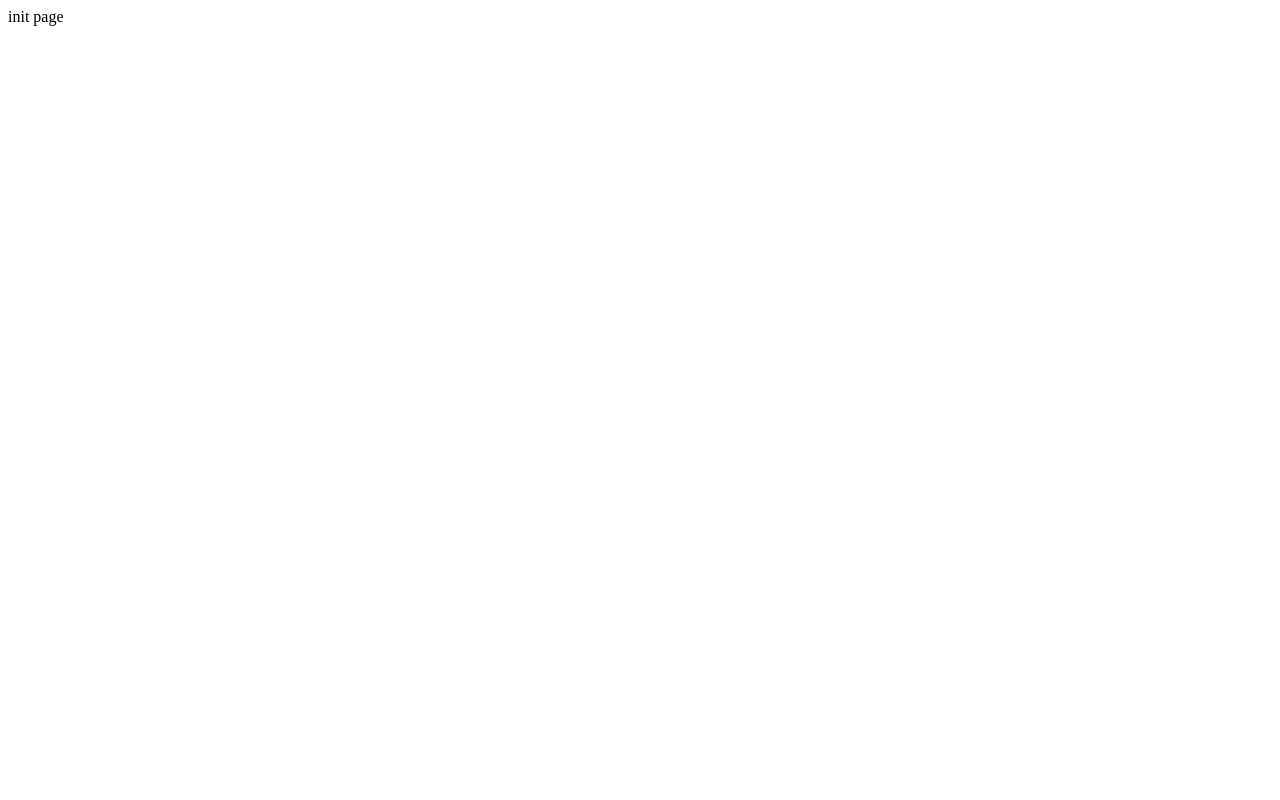
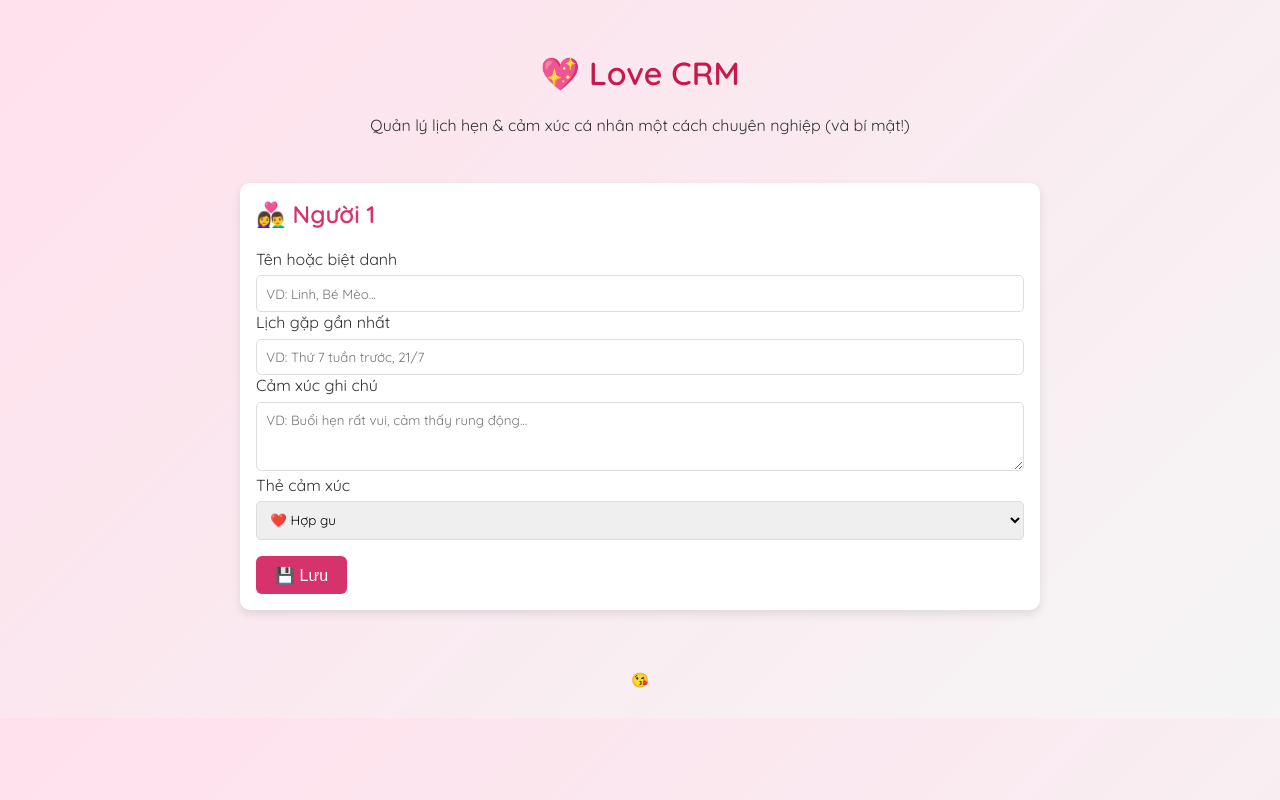
Before and after one commit to Misakivn/love-crm, a plain HTML site: page index.html in a window 1280 px wide. Drawn offline with Linux system fonts and the light colour scheme.

Commit message:
Update index.html

```diff
--- a/index.html
+++ b/index.html
@@ -1 +1,97 @@
-init page
+<!DOCTYPE html>
+<html lang="vi">
+<head>
+  <meta charset="UTF-8">
+  <meta name="viewport" content="width=device-width, initial-scale=1.0">
+  <title>💖 Love CRM – Lịch Giao Lưu</title>
+  <link href="https://fonts.googleapis.com/css2?family=Quicksand:wght@400;600&display=swap" rel="stylesheet">
+  <style>
+    body {
+      margin: 0;
+      font-family: 'Quicksand', sans-serif;
+      background: linear-gradient(135deg, #ffe0ec, #f5f5f5);
+      color: #333;
+    }
+    header {
+      text-align: center;
+      padding: 2em 1em 1em;
+    }
+    header h1 {
+      font-size: 2em;
+      color: #c9184a;
+    }
+    .container {
+      max-width: 800px;
+      margin: auto;
+      padding: 1em;
+    }
+    .card {
+      background: #fff;
+      border-radius: 10px;
+      padding: 1em;
+      box-shadow: 0 4px 10px rgba(0,0,0,0.1);
+      margin-bottom: 1em;
+    }
+    .card h2 {
+      margin-top: 0;
+      color: #d6336c;
+    }
+    .card textarea, .card input[type="text"], .card select {
+      width: 100%;
+      padding: 0.7em;
+      margin-top: 0.5em;
+      border-radius: 5px;
+      border: 1px solid #ddd;
+      box-sizing: border-box;
+      font-family: 'Quicksand', sans-serif;
+    }
+    .btn {
+      padding: 0.6em 1.2em;
+      background-color: #d6336c;
+      color: #fff;
+      border: none;
+      border-radius: 6px;
+      cursor: pointer;
+      font-size: 1em;
+      margin-top: 1em;
+    }
+    .btn:hover {
+      background-color: #a61e4d;
+    }
+    .footer {
+      text-align: center;
+      font-size: 0.9em;
+      color: #777;
+      padding: 2em 1em;
+    }
+  </style>
+</head>
+<body>
+  <header>
+    <h1>💖 Love CRM</h1>
+    <p>Quản lý lịch hẹn & cảm xúc cá nhân một cách chuyên nghiệp (và bí mật!)</p>
+  </header>
+  <div class="container">
+    <div class="card">
+      <h2>👩‍❤️‍👨 Người 1</h2>
+      <label>Tên hoặc biệt danh</label>
+      <input type="text" placeholder="VD: Linh, Bé Mèo...">
+      <label>Lịch gặp gần nhất</label>
+      <input type="text" placeholder="VD: Thứ 7 tuần trước, 21/7">
+      <label>Cảm xúc ghi chú</label>
+      <textarea rows="3" placeholder="VD: Buổi hẹn rất vui, cảm thấy rung động..."></textarea>
+      <label>Thẻ cảm xúc</label>
+      <select>
+        <option>❤️ Hợp gu</option>
+        <option>🔥 Quyến rũ</option>
+        <option>🤔 Cần tìm hiểu thêm</option>
+        <option>⛔ Cảnh giác</option>
+      </select>
+      <button class="btn">💾 Lưu</button>
+    </div>
+  </div>
+  <div class="footer">
+    😘
+  </div>
+</body>
+</html>
```
